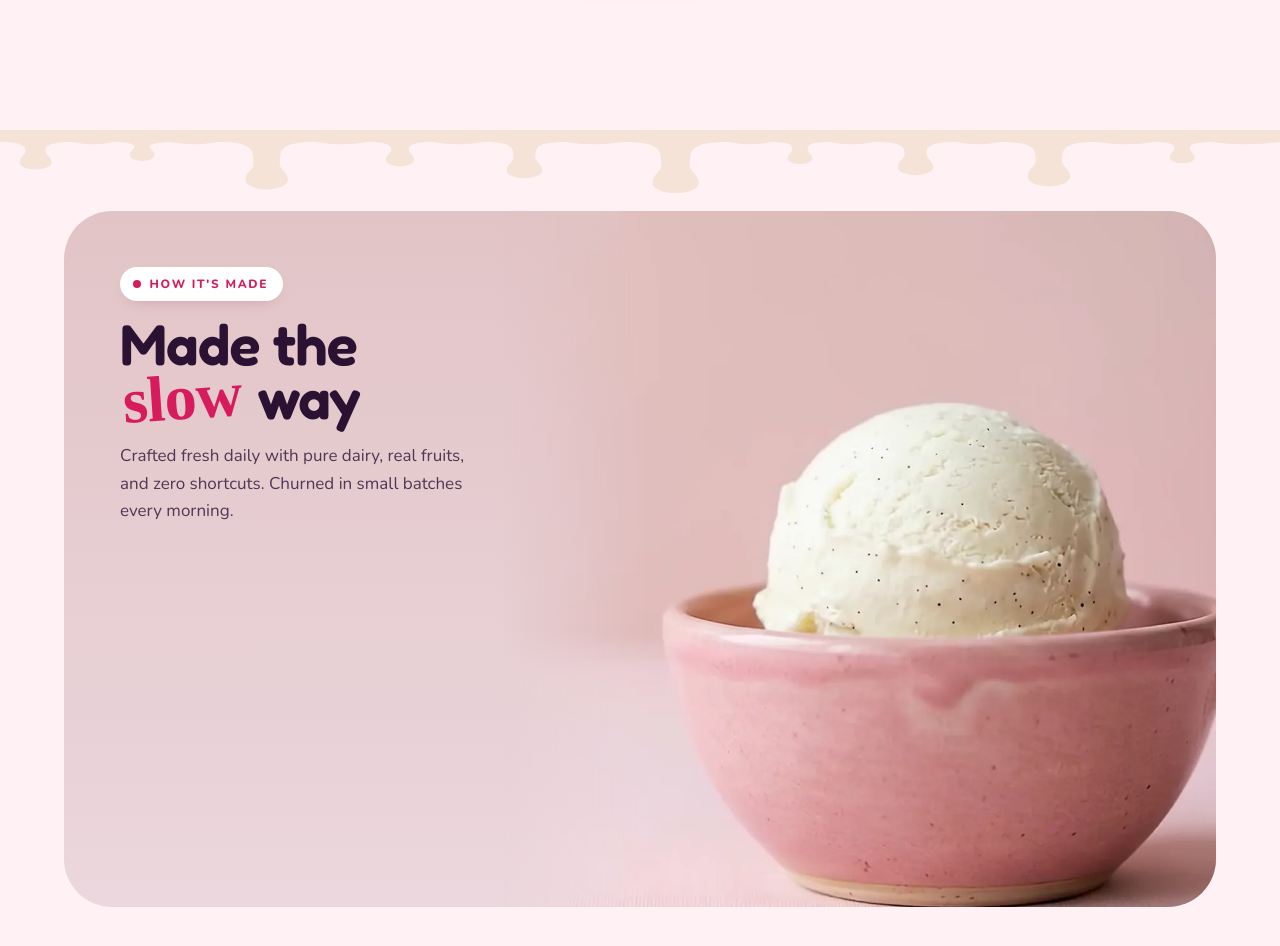
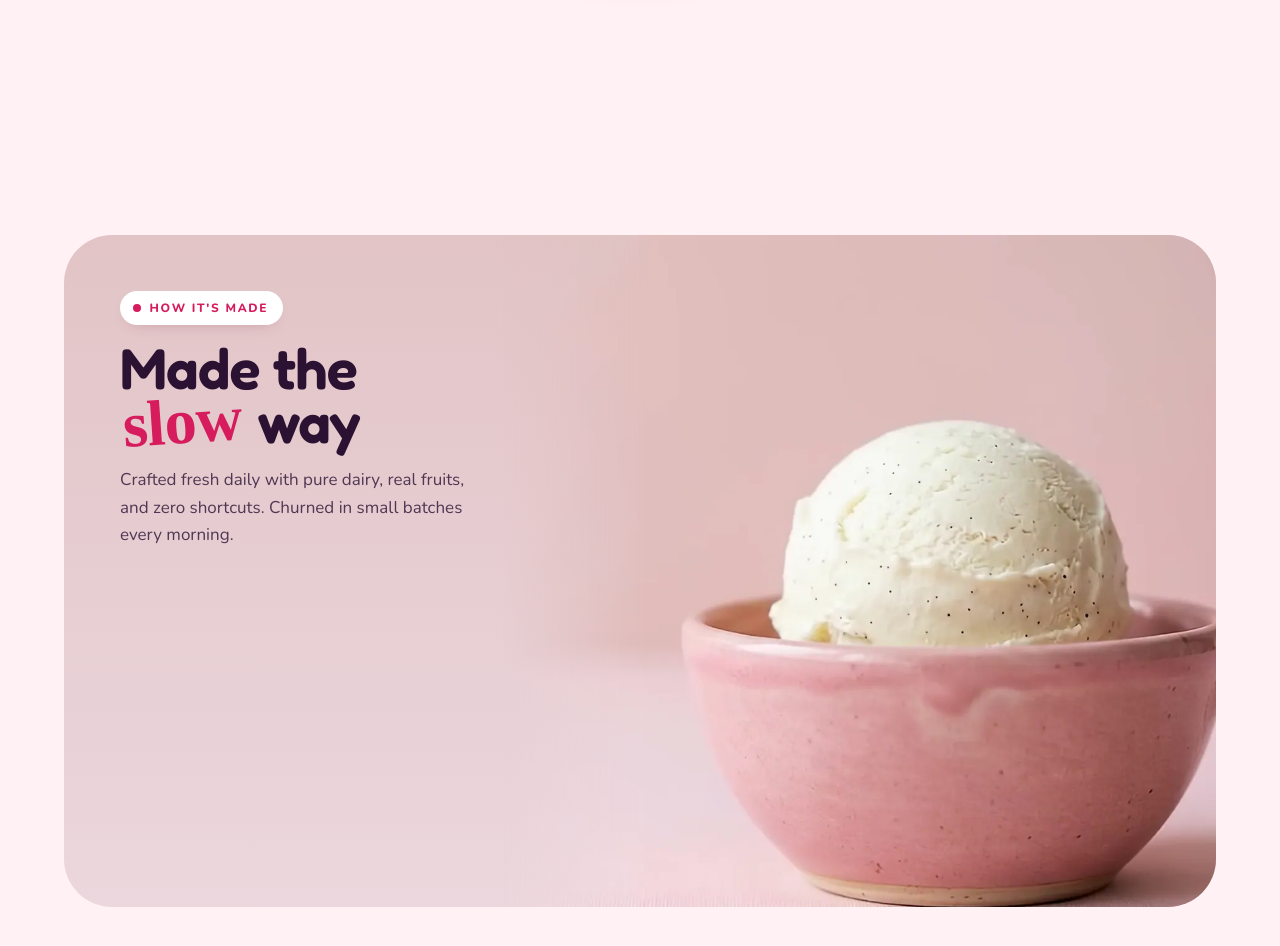
Before and after one commit to AayushMandavia/IceCream-Melt, a Next.js app: page / in a window 1280 px wide. Shown: the part 3540-4486 px from the top of the page. Built offline with nearby package versions, Linux system fonts and the light colour scheme.

Commit message:
Remove mismatched DripEdge from SlowChurn section to fix UI overlap

```diff
--- a/site/components/SlowChurn.tsx
+++ b/site/components/SlowChurn.tsx
@@ -4,7 +4,6 @@ import { useEffect, useRef } from "react";
 import { gsap, prefersReducedMotion } from "@/lib/gsap";
 import { onSiteReady } from "@/lib/loading";
 import { getManifest, loadFrames } from "@/lib/frames";
-import DripEdge from "./DripEdge";
 import Heading from "./Heading";
 import { builder, slow } from "../content";
 
@@ -130,12 +129,10 @@ export default function SlowChurn() {
 
   return (
     <section ref={root} aria-label="Made the slow way" className="relative z-[1] h-[240vh] [.is-static_&]:h-auto">
-      {/* the cone builder's last colour drips into this section */}
-      <DripEdge color={builder.tints[builder.tints.length - 1]} layout={1} />
       <div aria-hidden data-record-label="Made slow: start" data-record-time="1.5" className="pointer-events-none absolute inset-x-0 top-0 h-px" />
       <div aria-hidden data-record-label="Made slow: pour" data-record-time="3.5" data-record-align="bottom" className="pointer-events-none absolute inset-x-0 bottom-0 h-px" />
 
-      <div className="sticky top-0 flex h-[100svh] items-center pt-[calc(var(--nav-h)-16px)] pb-4 md:pb-6 [.is-static_&]:relative">
+      <div className="sticky top-0 flex h-[100svh] items-center pt-[calc(var(--nav-h)+8px)] pb-4 md:pb-6 [.is-static_&]:relative">
         <div className="container-x h-full">
           <div className="relative flex h-full flex-col justify-center overflow-hidden rounded-[32px] md:block md:rounded-[48px]" style={{ background: slow.panel }}>
             {/* Left Content: Eyebrow, Heading, Paragraph at top; Badges neatly at bottom */}
```
